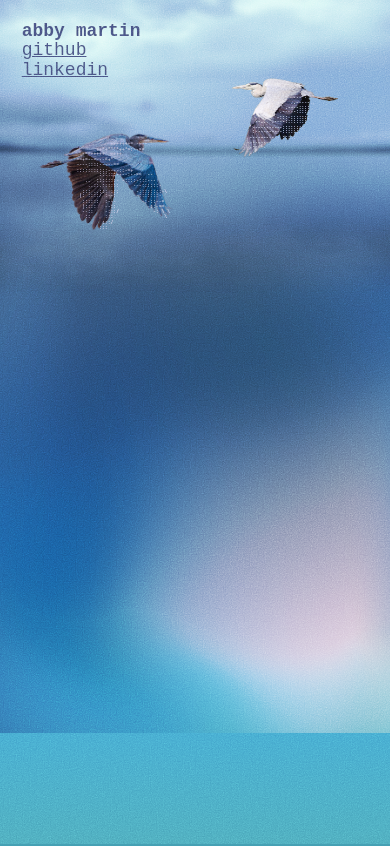
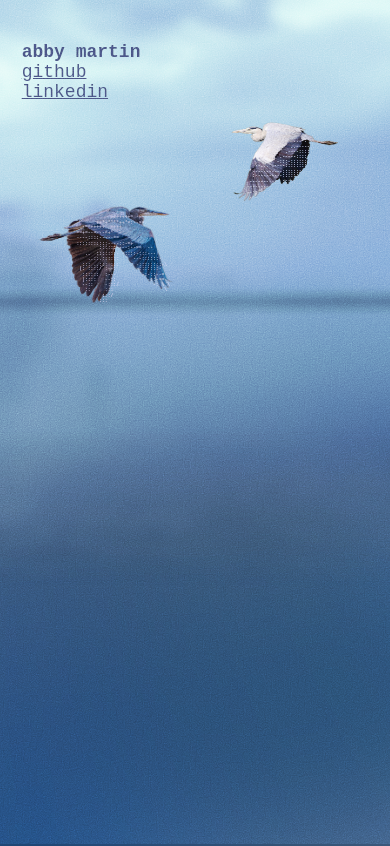
Before and after one commit to abbymartin/portfolio-site, a plain HTML site: page ascii_world/index.html in a window 390 px wide. Shown: the top 846 px of the page. Drawn offline with Linux system fonts and the light colour scheme; a web font is replaced by a local one.

Commit message:
scale background 2x taller on mobile

```diff
--- a/ascii_world/world.css
+++ b/ascii_world/world.css
@@ -32,7 +32,8 @@ a, a:visited { color: inherit; }
 }
 
 /* one unit, usable by anything inside .world */
-.world * { --u: calc(100cqw / var(--design-width)); }
+/* --v is the vertical unit: the same as --u, times --stretch (2 on phones, see below) */
+.world * { --u: calc(100cqw / var(--design-width)); --v: calc(var(--u) * var(--stretch, 1)); }
 
 /* ---------- backdrop: strips stacked top to bottom ----------
    The strips set the height of the world.
@@ -58,17 +59,19 @@ a, a:visited { color: inherit; }
     position: relative;     /* keeps later strips on top, image or gradient */
     z-index: var(--z, auto);
     width: 100%;
-    height: calc(var(--h) * var(--u));
-    margin-top: calc(var(--overlap, 0) * var(--u) * -1);
+    height: calc(var(--h) * var(--v));
+    margin-top: calc(var(--overlap, 0) * var(--v) * -1);
     background-size: 100% 100%;
     --fades: linear-gradient(transparent,
-        #000 calc(var(--fade-top, 0) * var(--u)),
-        #000 calc(100% - var(--fade-bottom, 0) * var(--u)),
+        #000 calc(var(--fade-top, 0) * var(--v)),
+        #000 calc(100% - var(--fade-bottom, 0) * var(--v)),
         transparent);
     -webkit-mask-image: var(--fades);
     mask-image: var(--fades);
 }
-img.strip { height: auto; }
+/* world.js sets an image strip's --h from its proportions; when stretched taller on
+   phones it fills the height and crops the sides instead of squashing */
+img.strip { height: calc(var(--h) * var(--v)); object-fit: cover; }
 
 /* ---------- things: anything placed in the world ----------
    style="--x:320; --y:1800"      top-left corner, in units from the world's top-left
@@ -77,7 +80,7 @@ img.strip { height: auto; }
 .thing {
     position: absolute;
     left: calc(var(--x) * var(--u));
-    top: calc(var(--y) * var(--u));
+    top: calc(var(--y) * var(--v));
     width: calc(var(--w) * var(--u));   /* ignored unless --w is set */
     z-index: var(--z, 1);
     margin: 0;
@@ -94,6 +97,8 @@ pre.thing, .thing pre { font-family: inherit; margin: 0; }
    These resets stop the inner thing inheriting the outer one's numbers;
    its own style="--x:..; --y:.." still wins. */
 .thing > .thing { --x: 0; --y: 0; --w: initial; --z: initial; --small-scale: initial; }
+/* inside a group nothing stretches, so ascii stays lined up with its image */
+.thing .thing { top: calc(var(--y) * var(--u)); }
 
 /* ---------- small screens ----------
    Everything scales down with the window. Two ways to push back on phones:
@@ -107,6 +112,10 @@ pre.thing, .thing pre { font-family: inherit; margin: 0; }
 .thing.text { font-size: max(calc(var(--size, 16) * var(--u)), var(--min, 14px)); }
 
 @media (max-width: 700px) {
+    /* phones: vertical spacing and strip heights x2, so scenes spread over more
+       scrolling instead of several transitions fitting on one screen.
+       Sizes of things and the layout inside groups don't change. 1 = off. */
+    :root { --stretch: 2; }
     .thing { scale: var(--small-scale, 1); }
 }
 img.thing { height: auto; }
--- a/ascii_world/world.js
+++ b/ascii_world/world.js
@@ -38,6 +38,19 @@ for (const el of document.querySelectorAll('.frames')) {
     }
 }
 
+// ---------- image strips ----------
+// Gives each image strip its height in units (--h) from its own proportions, so
+// the phone stretch in world.css can make it taller. An --h you set yourself wins.
+const designWidth = +getComputedStyle(document.documentElement).getPropertyValue('--design-width');
+for (const img of document.querySelectorAll('img.strip')) {
+    if (img.style.getPropertyValue('--h')) continue;
+    const set = (w, h) => { if (w && h) img.style.setProperty('--h', h / w * designWidth); };
+    const w = +img.getAttribute('width'), h = +img.getAttribute('height');
+    if (w && h) set(w, h);
+    else if (img.complete) set(img.naturalWidth, img.naturalHeight);
+    else img.addEventListener('load', () => set(img.naturalWidth, img.naturalHeight), { once: true });
+}
+
 // ---------- reveal ----------
 // data-reveal: gets the class "in-view" while on screen. The look is in world.css.
 const watcher = new IntersectionObserver(entries => {
```
Also changed, not shown: ascii_world/index.html (+3 -2 lines).
